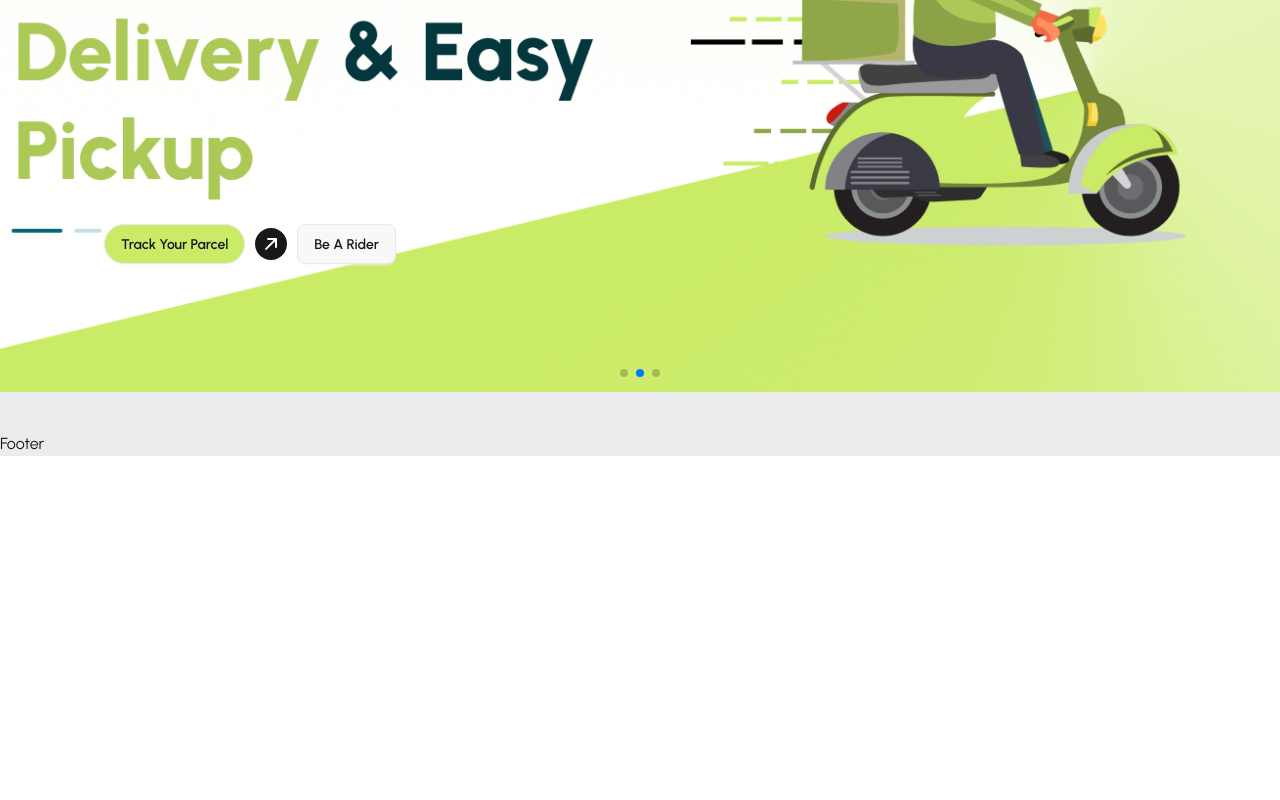
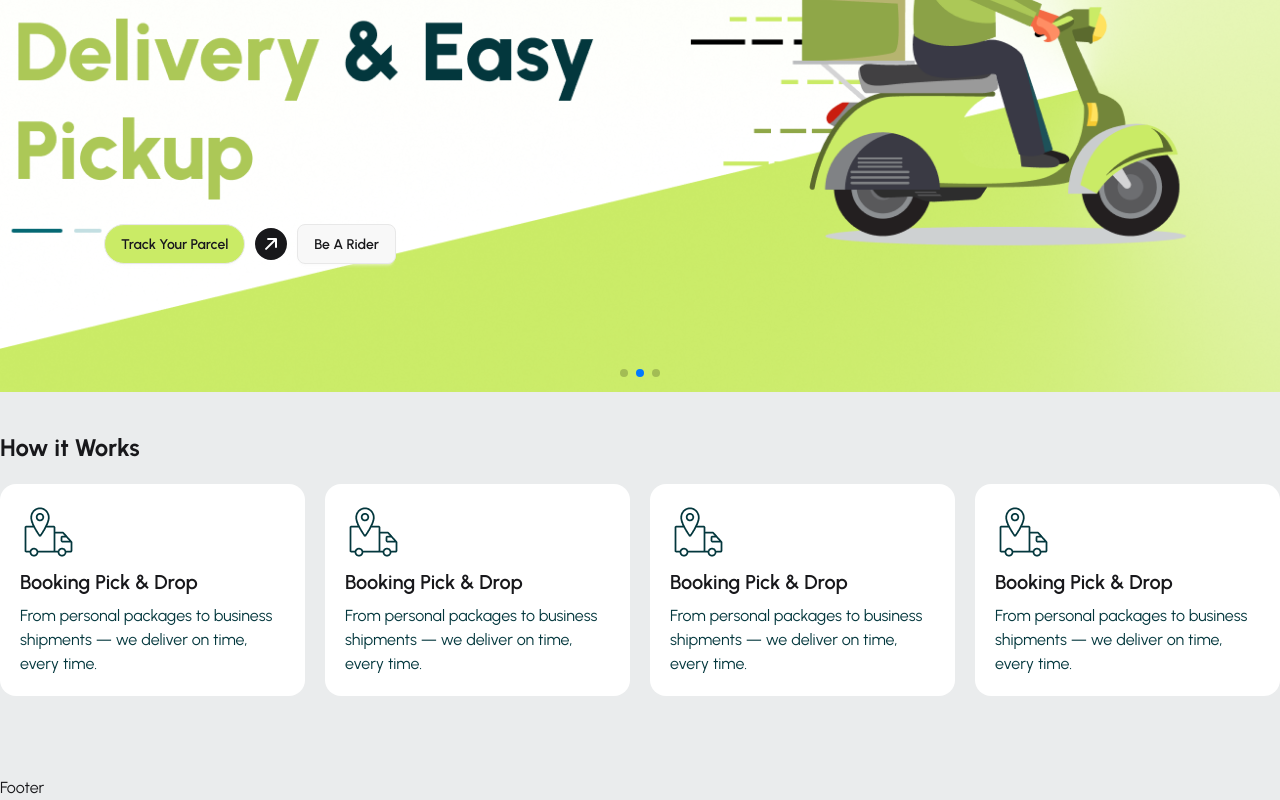
Before and after one commit to Nur-Nayeem/ZapShiftDeliveryWebApp, a React (Vite) app: page / in a window 1280 px wide. Shown: the part 363-1163 px from the top of the page. Before the commit the page ends 819 px from the top, so only its background shows below. Built offline with nearby package versions, Linux system fonts and the light colour scheme.

Commit message:
added how it works

```diff
--- /dev/null
+++ b/src/components/HowItWorks/HowItWorksCard.jsx
@@ -0,0 +1,16 @@
+import React from "react";
+
+const HowItWorksCard = ({ imgg }) => {
+  return (
+    <div className="bg-white p-5 rounded-2xl">
+      <img src={imgg} alt="Pickup" />
+      <h3 className="text-xl font-semibold my-2">Booking Pick & Drop</h3>
+      <p className="text-secondary">
+        From personal packages to business shipments — we deliver on time, every
+        time.
+      </p>
+    </div>
+  );
+};
+
+export default HowItWorksCard;
--- /dev/null
+++ b/src/components/HowItWorks/HowItworks.jsx
@@ -0,0 +1,19 @@
+import React from "react";
+import pickup from "../../assets/bookingIcon.png";
+import HowItWorksCard from "./HowItWorksCard";
+
+const HowItworks = () => {
+  return (
+    <div className="my-10">
+      <h2 className="text-2xl font-bold my-5">How it Works</h2>
+      <div className="grid grid-cols-1 justify-items-center sm:grid-cols-2 xl:grid-cols-4 justify-center gap-5">
+        <HowItWorksCard imgg={pickup} />
+        <HowItWorksCard imgg={pickup} />
+        <HowItWorksCard imgg={pickup} />
+        <HowItWorksCard imgg={pickup} />
+      </div>
+    </div>
+  );
+};
+
+export default HowItworks;
--- a/src/components/banner/carosal.jsx
+++ b/src/components/banner/carosal.jsx
@@ -65,7 +65,7 @@ export default function HeroSlider() {
             alt={`slide-1`}
           />
         </SwiperSlide>
-        <SwiperSlide className="relative overflow-hidden h-full border">
+        <SwiperSlide className="relative overflow-hidden h-full">
           <div className="absolute bottom-32 left-2.5 sm:left-[104px] flex items-center justify-start gap-2.5">
             <Link to={"/"} className="btn rounded-full bg-primary">
               Track Your Parcel
--- a/src/pages/Home/Home.jsx
+++ b/src/pages/Home/Home.jsx
@@ -1,10 +1,12 @@
 import React from "react";
 import HeroSlider from "../../components/banner/carosal";
+import HowItworks from "../../components/HowItWorks/HowItworks";
 
 const HomePage = () => {
   return (
     <div>
       <HeroSlider />
+      <HowItworks />
     </div>
   );
 };
```
Also changed, not shown: src/assets/bookingIcon.png (added).
